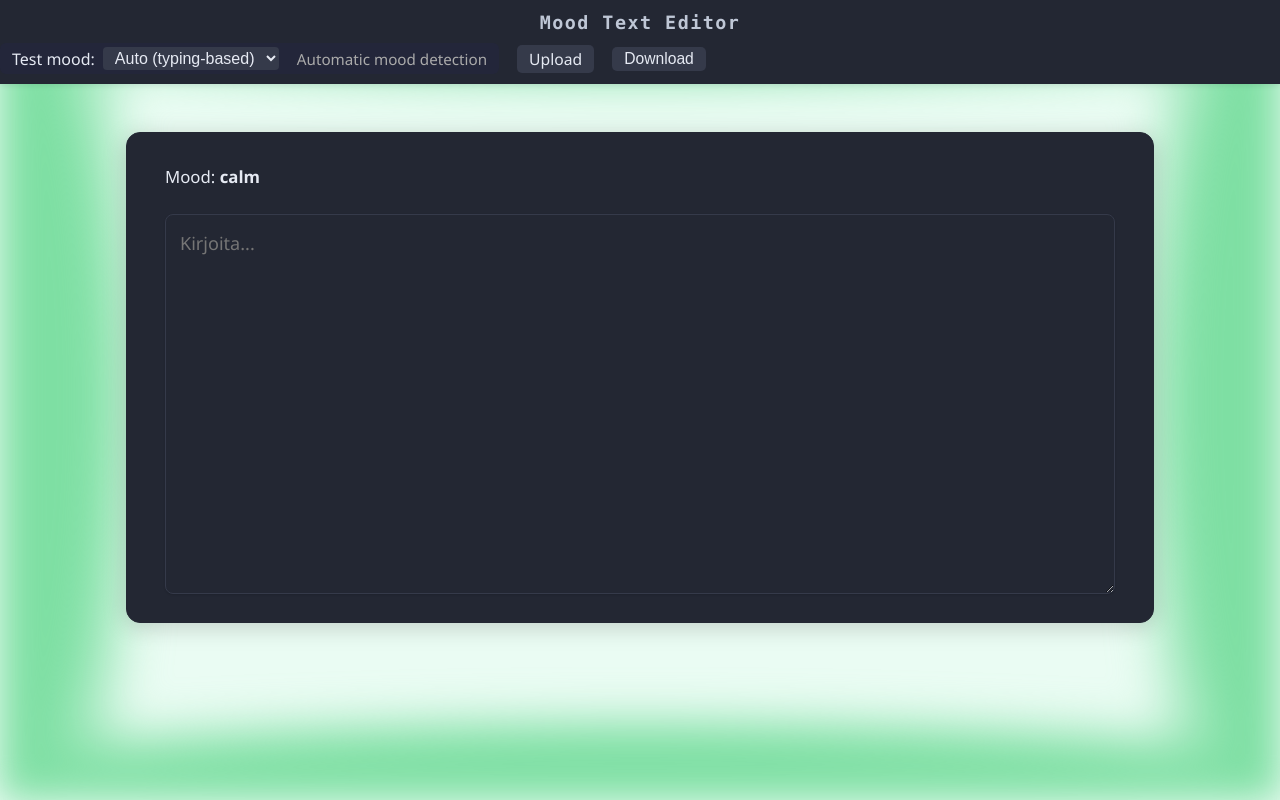
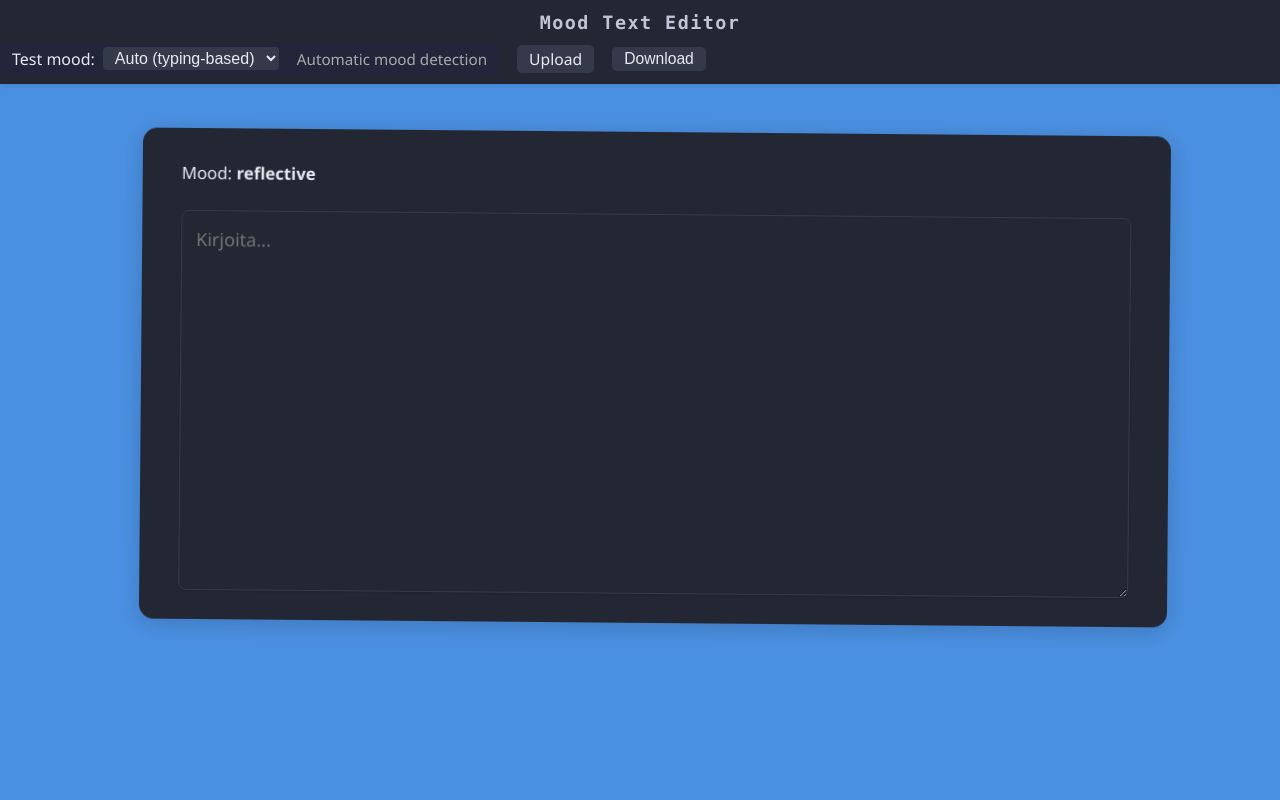
Before and after one commit to saarol2/Mood-text-editor, a React (Vite) app: page / in a window 1280 px wide. Built offline with nearby package versions, Linux system fonts and the light colour scheme.

Commit message:
Adjust mood detection thresholds: update 'stressed' condition and set idle state to 'reflective'

```diff
--- a/src/editor/useMoodDetector.ts
+++ b/src/editor/useMoodDetector.ts
@@ -48,7 +48,7 @@ export default function useMoodDetector(): Mood {
   next = 'reflective'
       }
       // Stressed: very high typing speed, some errors
-      else if (wpm > 120 && backRatio > 0.08 && backRatio < 0.25) {
+      else if (wpm > 110 && backRatio > 0.08 && backRatio < 0.25) {
         next = 'stressed'
       }
       // Focused: fast, few errors
@@ -64,8 +64,8 @@ export default function useMoodDetector(): Mood {
         next = 'calm'
       }
 
-      // If completely idle, always calm
-      if (idle > 4000) next = 'calm'
+      // If completely idle, reflective
+      if (idle > 5000) next = 'reflective'
 
       setMood(next)
     }, 800)
```
